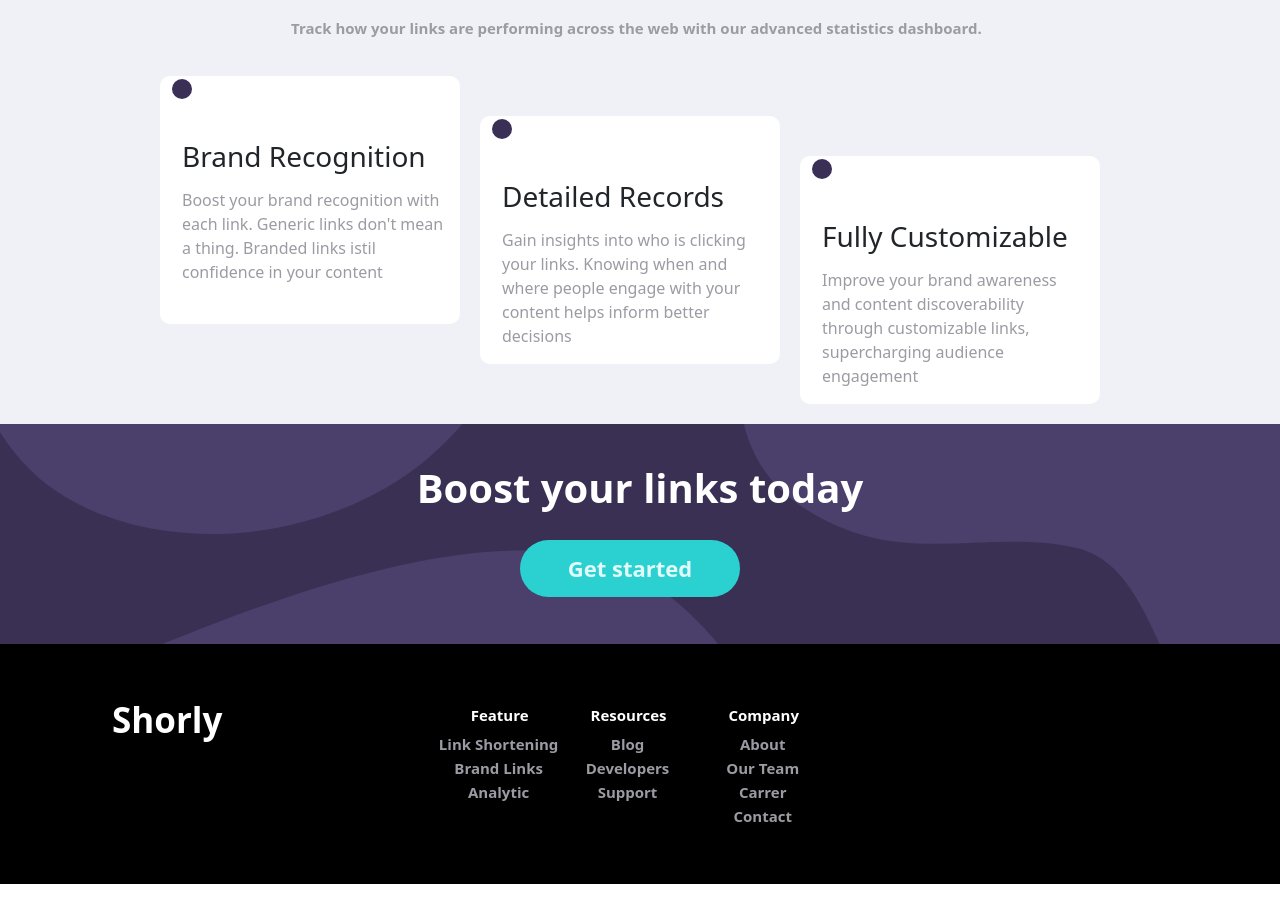
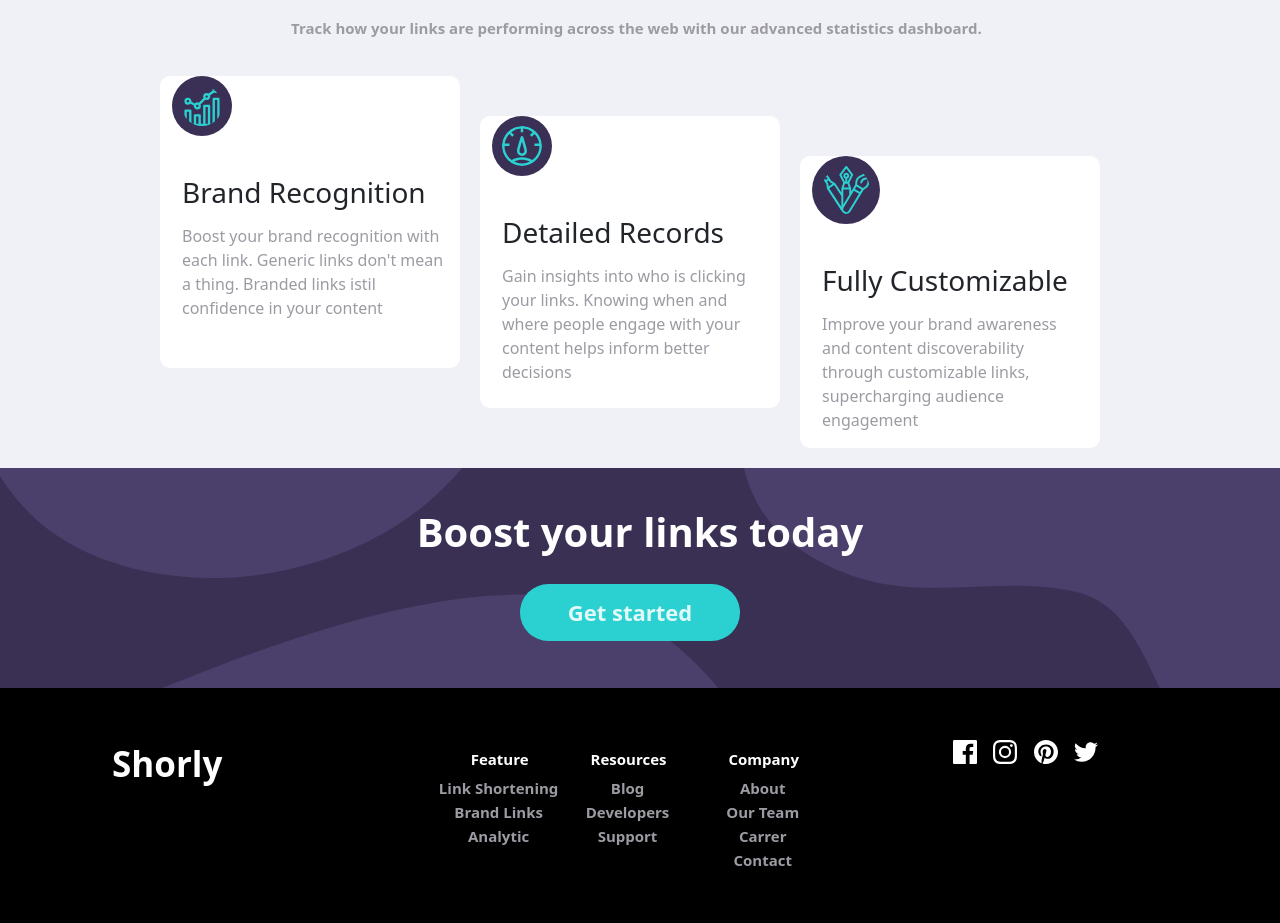
Before and after one commit to nguyenlongvu1/LongVu_gdsc_hust_probation, a plain HTML site: page index.html in a window 1280 px wide. Shown: the part 1171-2094 px from the top of the page. Before the commit the page ends 2055 px from the top, so only its background shows below. Drawn offline with Linux system fonts and the light colour scheme; files whose address does not match are found by name.

Commit message:
first commit

```diff
--- a/index.html
+++ b/index.html
@@ -16,7 +16,7 @@
         <div class="row">
             <nav class="navbar navbar-expand-lg bg-light">
                 <div class="container-fluid">
-                  <img class="brand-icon" src="../gdsc_hust_web_challenge/Test_3/images/logo.svg" alt="">
+                  <img class="brand-icon" src="F:\OneDrive - Hanoi University of Science and Technology\Desktop\LongVu_landing_page\assets\images\icon\logo.svg" alt="">
                   <button class="navbar-toggler" type="button" data-bs-toggle="collapse" data-bs-target="#navbarNavDropdown" aria-controls="navbarNavDropdown" aria-expanded="false" aria-label="Toggle navigation">
                     <span class="navbar-toggler-icon"></span>
                   </button>
@@ -49,7 +49,7 @@
             <button class="getstarted-btn">Get Started</button>
           </div>
           <div class="col-md-6">
-            <img class="illustration-working"src="../gdsc_hust_web_challenge/Test_3/images/illustration-working.svg" alt="">
+            <img class="illustration-working"src="F:\OneDrive - Hanoi University of Science and Technology\Desktop\LongVu_landing_page\assets\images\icon\illustration-working.svg" alt="">
           </div>
         </div>
         <div class="row search-box">
@@ -105,21 +105,21 @@
         <div class="row flex-nowrap article-block ">
           <div class="col-md-4 item shortly-brand-infor-st">
             <div class="icon-recognition">
-              <img class="icon-brand" src="../gdsc_hust_web_challenge/Test_3/images/icon-brand-recognition.svg" alt="">
+              <img class="icon-brand" src="F:\OneDrive - Hanoi University of Science and Technology\Desktop\LongVu_landing_page\assets\images\icon\icon-brand-recognition.svg" alt="">
             </div>
             <h3 class="item-heading">Brand Recognition</h3>
             <p class="item-paragraph">Boost your brand recognition with each link. Generic links don't mean a thing. Branded links istil confidence in your content</p>
           </div>
           <div class="col-md-4 item shortly-brand-infor-nd">
             <div class="icon-recognition">
-              <img class="icon-brand" src="../gdsc_hust_web_challenge/Test_3/images/icon-detailed-records.svg" alt="">
+              <img class="icon-brand" src="F:\OneDrive - Hanoi University of Science and Technology\Desktop\LongVu_landing_page\assets\images\icon\icon-detailed-records.svg" alt="">
             </div>
             <h3 class="item-heading">Detailed Records</h3>
             <p class="item-paragraph">Gain insights into who is clicking your links. Knowing when and where people engage with your content helps inform better decisions</p>
           </div>
           <div class="col-md-4 item shortly-brand-infor-rd">
             <div class="icon-recognition">
-              <img class="icon-brand" src="../gdsc_hust_web_challenge/Test_3/images/icon-fully-customizable.svg" alt="">
+              <img class="icon-brand" src="F:\OneDrive - Hanoi University of Science and Technology\Desktop\LongVu_landing_page\assets\images\icon\icon-fully-customizable.svg" alt="">
             </div>
             <h3 class="item-heading">Fully Customizable</h3>
             <p class="item-paragraph">Improve your brand awareness and content discoverability through customizable links, supercharging audience engagement</p>
@@ -179,10 +179,10 @@
                 </div>
             </div>
             <div class="col-md-4 last-brand-icon">
-                <img class = "last-icon" src="../gdsc_hust_web_challenge/Test_3/images/icon-facebook.svg" alt="">
-                <img class = "last-icon" src="../gdsc_hust_web_challenge/Test_3/images/icon-instagram.svg" alt="">
-                <img class = "last-icon" src="../gdsc_hust_web_challenge/Test_3/images/icon-pinterest.svg" alt="">
-                <img class = "last-icon" src="../gdsc_hust_web_challenge/Test_3/images/icon-twitter.svg" alt="">
+                <img class = "last-icon" src="F:\OneDrive - Hanoi University of Science and Technology\Desktop\LongVu_landing_page\assets\images\icon\icon-facebook.svg" alt="">
+                <img class = "last-icon" src="F:\OneDrive - Hanoi University of Science and Technology\Desktop\LongVu_landing_page\assets\images\icon\icon-instagram.svg" alt="">
+                <img class = "last-icon" src="F:\OneDrive - Hanoi University of Science and Technology\Desktop\LongVu_landing_page\assets\images\icon\icon-pinterest.svg" alt="">
+                <img class = "last-icon" src="F:\OneDrive - Hanoi University of Science and Technology\Desktop\LongVu_landing_page\assets\images\icon\icon-twitter.svg" alt="">
             </div>
         </div>
     </div>
```
